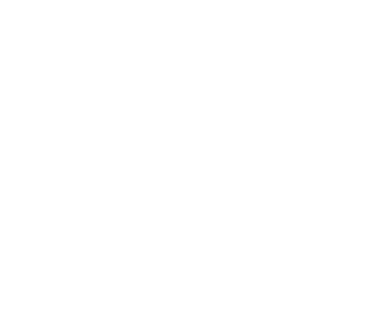
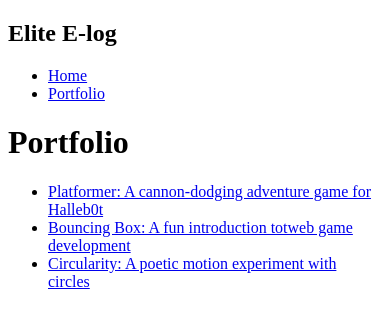
Before and after one commit to 3Eliteisland/3Eliteisland.github.io, a plain HTML site: page portfolio.html in a window 390 px wide. Drawn offline with Linux system fonts and the light colour scheme.

Commit message:
Finalized platformer game

```diff
--- a/portfolio.html
+++ b/portfolio.html
@@ -0,0 +1,52 @@
+<!DOCTYPE html>
+<html>
+  <head>
+    <title>Elite E-log</title>
+     <link re=stylesheet href=style.css  />
+  </head>
+
+  <body>
+    <!-- All content goes here -->
+    <div id="all-contents">
+     <nav>
+      <h1> Elite E-log</h1>
+   <ul id="nav-ul">
+        <li class="nav-li">
+          <a href="index.html">Home</a>
+        </li>
+
+        <li class="nav-li">
+          <a href="portfolio.html">Portfolio</a>
+        </li>
+    </ul>
+
+</nav>
+
+<main>
+  <div class="content">
+    <h1>Portfolio</h1>
+    <ul id="Portfolio">
+      <li>
+        <a href="fsd-projects/platformer/"
+        >Platformer: A cannon-dodging adventure game for Halleb0t</a>
+      </li>
+
+      <li>
+        <a href="fsd-projects/bouncing-box/"
+        >Bouncing Box: A fun introduction totweb game development</a>
+      </li>
+
+      <li>
+        <a href="fsd-porjects/circularity/"
+        >Circularity: A poetic motion experiment with circles</a>
+      </li>
+    </ul>
+</div>
+
+
+
+</main>
+
+    </div>
+  </body>
+</html>
--- a/style.css
+++ b/style.css
@@ -82,3 +82,79 @@ nav {
     padding: 10px;
     margin-bottom: 20px;
 }
+
+/* Portfolio styles */
+.content h1 {
+    color: black;
+}
+
+#portfolio {
+    list-style-type: none;
+    padding-left: 0;
+}
+
+#portfolio li {
+    background: #fff;
+    padding: 10px;
+    border-radius: 10px
+    margin-bottom: 10px
+}
+
+#portfolio li:hover {
+    background: #eee;
+}
+#portfolio a {
+    text-declaration: none;
+    color: #454545;
+}
+
+
+/* responsive web design */
+@media screen and (min-width: 120px) and (max-width: 1080px) {
+  main {
+    height: 100ch;
+    zoom: 1.5;
+    display: grid;
+  }
+
+  h1 {
+    font-size: 44px;
+  }
+
+  h2 {
+    font-size: 42px;
+  }
+
+  h3 {
+    font-size: 36px;
+  }
+
+  #all-contents {
+    height: 100ch;
+    margin: none;
+  }
+
+  a {
+    font-size: 42px;
+  }
+
+  .sidebar {
+    margin-right: 0px;
+    justify-content: center;
+    align-items: center;
+  }
+
+  .sidebar-img {
+    width: 100%;
+  }
+
+  p,
+  li {
+    font-size: 24px;
+  }
+
+  .content {
+    align-content: center;
+    justify-content: center;
+  }
+}
```
Also changed, not shown: fsd-projects/platformer/platformer.js (+13 -5 lines), project-instructions/portfolio.md (+26 -29 lines).
